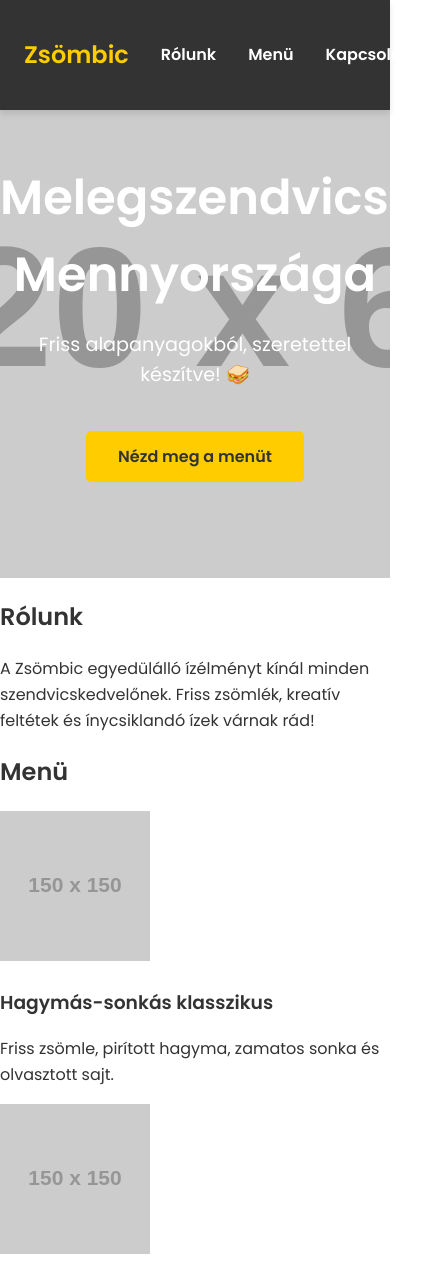
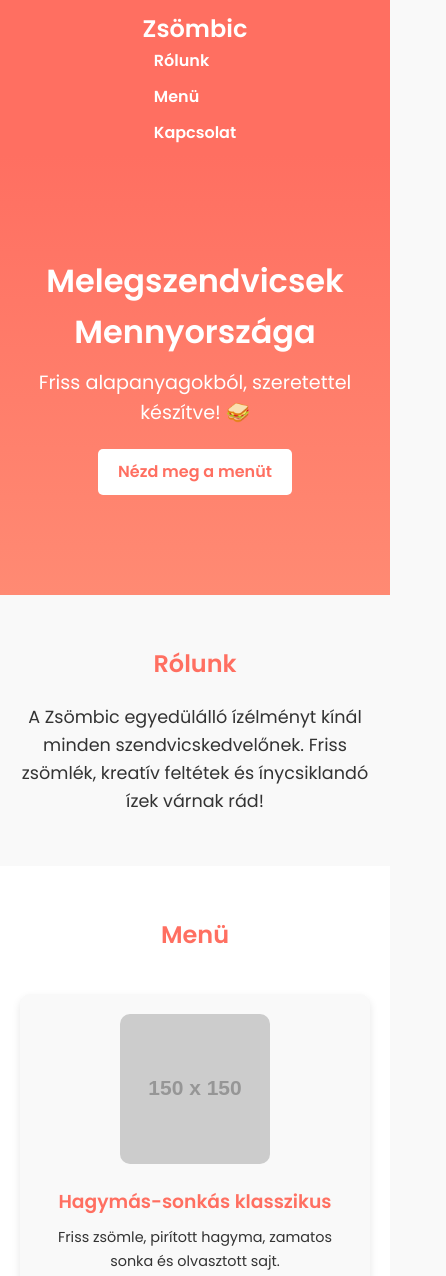
Before and after one commit to barackviragg/zsombic, a plain HTML site: page index.html in a window 390 px wide. Shown: the top 1276 px of the page, 446 px wide, since content can reach past the window. Drawn offline with Linux system fonts and the light colour scheme; placeholder pictures from the web are drawn by us.

Commit message:
Updated css for responsivity

```diff
--- a/style.css
+++ b/style.css
@@ -1,102 +1,190 @@
-/* Alapstílusok */
+/* Reset alapértelmezett stílusok */
+* {
+    margin: 0;
+    padding: 0;
+    box-sizing: border-box;
+}
+
 body {
     font-family: 'Poppins', sans-serif;
-    margin: 0;
-    padding: 0;
     line-height: 1.6;
     color: #333;
+    background-color: #f9f9f9;
 }
 
-/* Navigáció */
+/* Navigációs sáv */
 .navbar {
-    background: #333;
+    background-color: #ff6f61;
     color: white;
-    padding: 1rem 0;
-    position: fixed;
+    padding: 10px 0;
+    position: sticky;
     top: 0;
-    width: 100%;
     z-index: 1000;
-    box-shadow: 0px 4px 6px rgba(0, 0, 0, 0.1);
 }
 
 .navbar .container {
     display: flex;
-    justify-content: space-between; /* Egyenletes eloszlás */
+    justify-content: space-between;
     align-items: center;
-    max-width: 1200px; /* Tartalom szélességének maximalizálása */
-    margin: 0 auto; /* Középre igazítás */
-    padding: 0 1.5rem; /* Oldalsó belső margó */
-}
-
-.navbar .logo {
-    font-size: 1.5rem;
-    font-weight: bold;
-    color: #ffcc00;
+    max-width: 1200px;
+    margin: 0 auto;
+    padding: 0 20px;
 }
 
 .navbar ul {
     list-style: none;
-    margin: 0;
-    padding: 0;
     display: flex;
+    gap: 20px;
 }
 
-.navbar ul li {
-    margin-left: 2rem;
+.navbar a {
+    color: white;
+    text-decoration: none;
+    font-weight: 600;
+    transition: color 0.3s;
 }
 
-.navbar ul li a {
-    color: white;
-    text-decoration: none;
-    font-weight: bold;
-    transition: color 0.3s ease;
+.navbar a:hover {
+    color: #ffe0d5;
 }
 
-.navbar ul li a:hover {
-    color: #ffcc00;
-}
-
-
-/* Hero szakasz */
+/* Hero szekció */
 .hero {
-    background: url('https://via.placeholder.com/1920x600') no-repeat center center/cover;
+    background: linear-gradient(to bottom, #ff6f61, #ff8a73);
     color: white;
     text-align: center;
-    padding: 6rem 0;
-    margin-top: 4rem; /* A navigáció magassága miatt */
+    padding: 100px 20px;
 }
 
 .hero h1 {
-    font-size: 3rem;
-    margin: 0;
+    font-size: 2.5rem;
+    margin-bottom: 10px;
 }
 
 .hero p {
     font-size: 1.2rem;
-    margin: 1rem 0;
+    margin-bottom: 20px;
 }
 
 .hero .cta {
     display: inline-block;
-    margin-top: 1.5rem;
-    padding: 0.8rem 2rem;
-    background: #ffcc00;
-    color: #333;
+    background: white;
+    color: #ff6f61;
+    padding: 10px 20px;
+    border-radius: 5px;
     text-decoration: none;
-    font-weight: bold;
-    border-radius: 5px;
-    transition: background 0.3s ease;
+    font-weight: 600;
+    transition: background 0.3s, color 0.3s;
 }
 
 .hero .cta:hover {
-    background: #ff9900;
+    background: #ffe0d5;
+    color: #ff6f61;
 }
 
-/* Footer */
+/* Rólunk szekció */
+.about {
+    padding: 50px 20px;
+    text-align: center;
+}
+
+.about h2 {
+    margin-bottom: 20px;
+    color: #ff6f61;
+}
+
+.about p {
+    font-size: 1.1rem;
+}
+
+/* Menü szekció */
+.menu {
+    padding: 50px 20px;
+    background-color: #fff;
+}
+
+.menu h2 {
+    text-align: center;
+    margin-bottom: 40px;
+    color: #ff6f61;
+}
+
+.menu-grid {
+    display: grid;
+    grid-template-columns: repeat(auto-fit, minmax(250px, 1fr));
+    gap: 20px;
+    max-width: 1200px;
+    margin: 0 auto;
+}
+
+.menu-item {
+    text-align: center;
+    background: #f9f9f9;
+    padding: 20px;
+    border-radius: 10px;
+    box-shadow: 0 4px 8px rgba(0, 0, 0, 0.1);
+}
+
+.menu-item img {
+    max-width: 100%;
+    border-radius: 10px;
+    margin-bottom: 15px;
+}
+
+.menu-item h3 {
+    margin-bottom: 10px;
+    color: #ff6f61;
+}
+
+.menu-item p {
+    font-size: 0.9rem;
+}
+
+/* Kapcsolat szekció */
+.contact {
+    padding: 50px 20px;
+    text-align: center;
+    background-color: #f9f9f9;
+}
+
+.contact h2 {
+    margin-bottom: 20px;
+    color: #ff6f61;
+}
+
+.contact p {
+    font-size: 1.1rem;
+    margin-bottom: 10px;
+}
+
+/* Lábléc */
 .footer {
     background: #333;
     color: white;
     text-align: center;
-    padding: 1rem 0;
-    margin-top: 2rem;
+    padding: 20px 0;
 }
+
+.footer p {
+    font-size: 0.9rem;
+}
+
+/* Reszponzív dizájn */
+@media (max-width: 768px) {
+    .navbar .container {
+        flex-direction: column;
+    }
+
+    .navbar ul {
+        flex-direction: column;
+        gap: 10px;
+    }
+
+    .hero h1 {
+        font-size: 2rem;
+    }
+
+    .menu-grid {
+        grid-template-columns: 1fr;
+    }
+}
```
